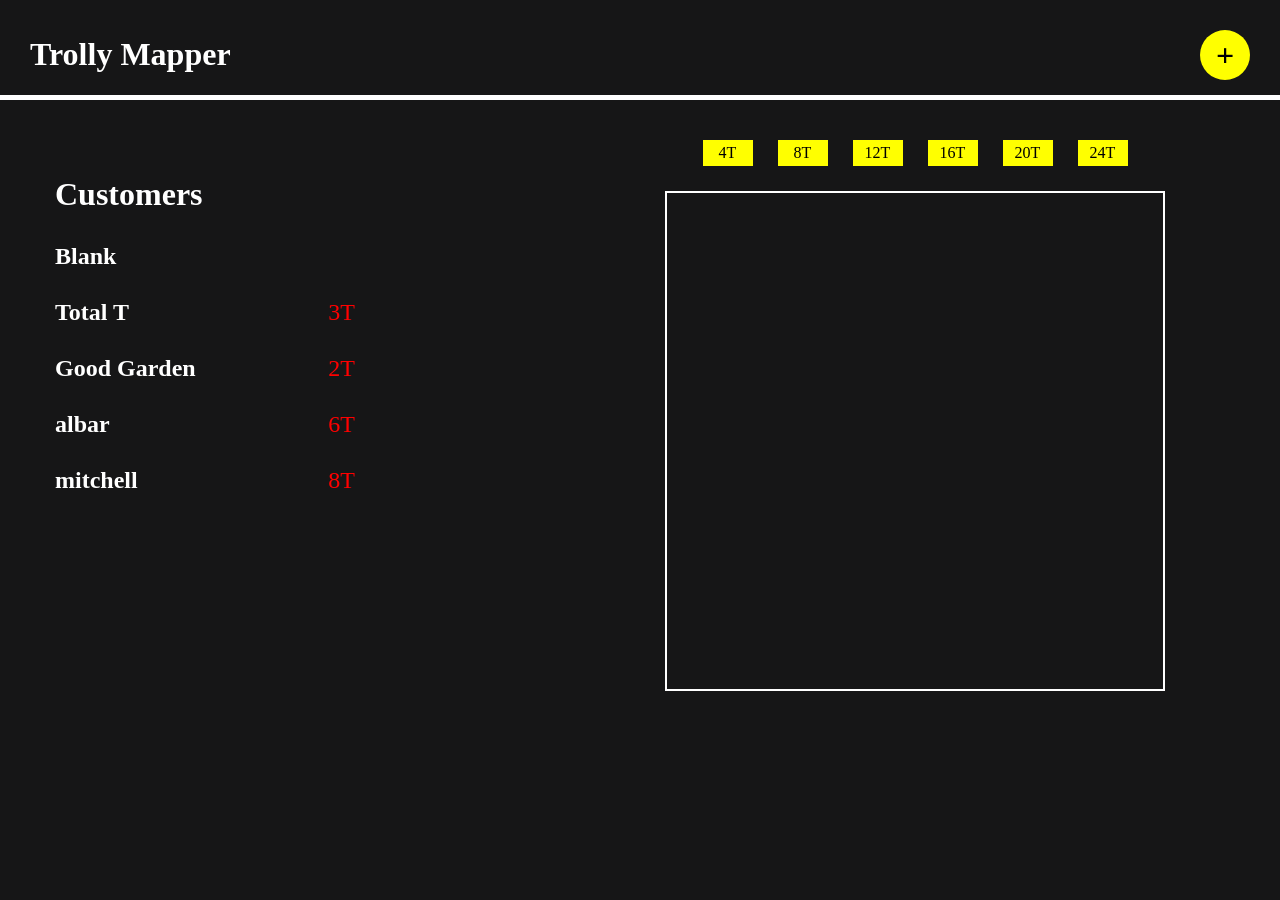
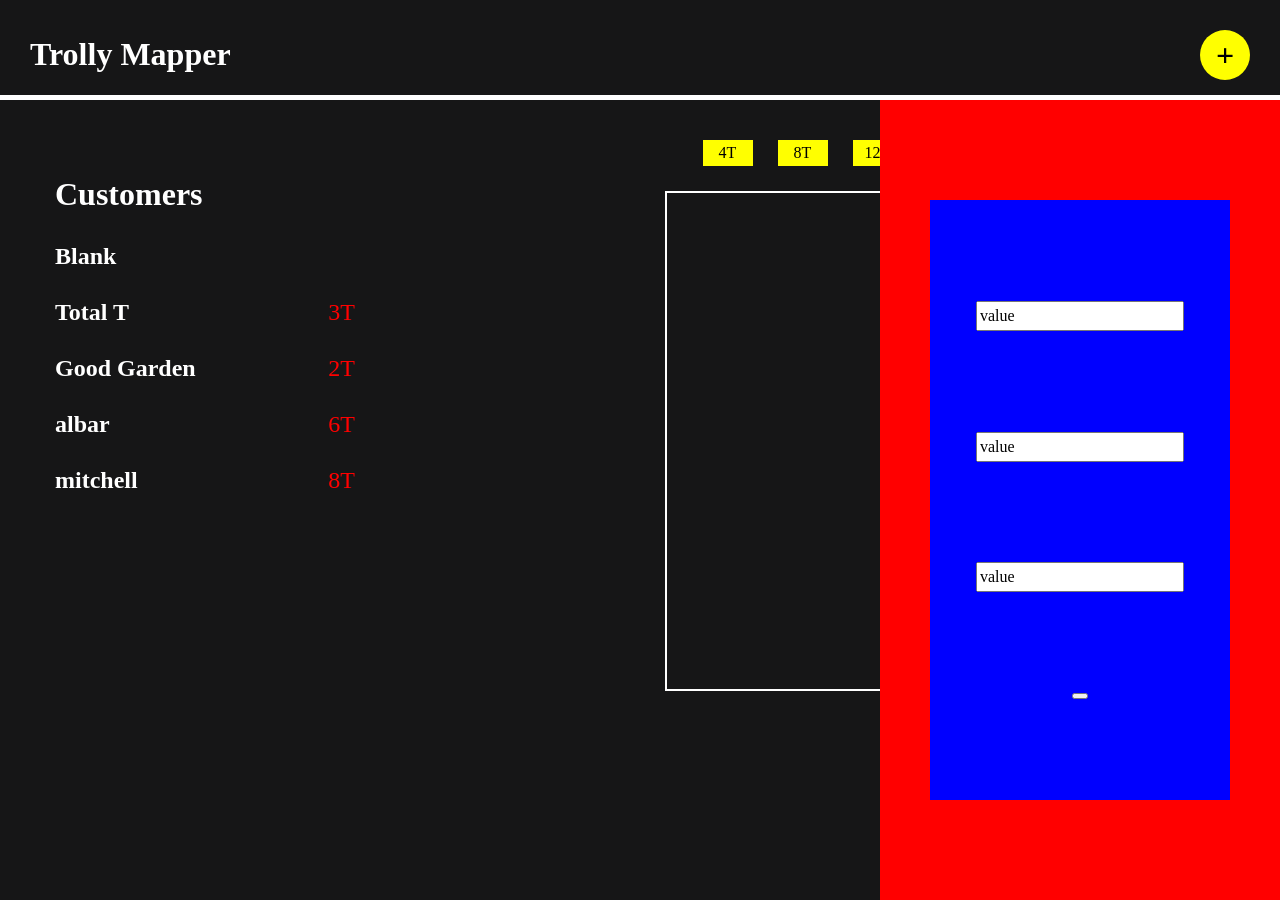
Before and after one commit to LGRV-alt/TrolleyMapper, a plain HTML site: page index.html in a window 1280 px wide. Before the commit the page ends 800 px from the top, so only its background shows below. Drawn offline with Linux system fonts and the light colour scheme.

Commit message:
started to make the form input for customer names and info

```diff
--- a/index.html
+++ b/index.html
@@ -7,10 +7,21 @@
     <link rel="stylesheet" href="style.css" />
   </head>
   <body>
+
     <nav class="nav_bar">
       <h1 class="nav_title">Trolly Mapper</h1>
       <button class="nav_button">+</button>
     </nav>
+    <div class="inputField">
+        <div class="inputMain">
+            <input type="text" name="name" id="uniqueID" value="value" />
+            <input type="text" name="name" id="uniqueID" value="value" />
+            <input type="text" name="name" id="uniqueID" value="value" />
+            <button></button>
+
+        </div>
+
+    </div>
 
     <div class="main_section">
       <div class="customer_info">
--- a/myscript.js
+++ b/myscript.js
@@ -6,13 +6,6 @@ const lorryMap = document.querySelector(".lorry_map");
 const customer = document.querySelectorAll(".customer_name");
 const mapBtn = document.querySelectorAll(".map_btn");
 const customerInfo = document.querySelector(".customer_info");
-
-lorryMap.addEventListener("click", (event) => {
-  console.log(event);
-  if (event.target == div.map_box) {
-    console.log("box");
-  }
-});
 
 mapBtn.forEach((el) => {
   el.addEventListener("click", (event) => {
@@ -86,6 +79,11 @@ function createCustomer(obj) {
   });
 }
 
+function captureCustomer() {
+  let name = document.querySelector("#name");
+  console.log(name.value);
+}
+
 function customerInput(name, trollies) {
   this.name = name;
   this.trollies = trollies;
--- a/style.css
+++ b/style.css
@@ -81,6 +81,27 @@ body {
   background-color: black;
   color: yellow;
   cursor: pointer;
+}
+
+.inputField {
+  position: absolute;
+  right: 0;
+  height: 100%;
+  background-color: red;
+  min-width: 400px;
+  display: flex;
+  justify-content: center;
+  align-items: center;
+}
+
+.inputMain {
+  width: 300px;
+  height: 600px;
+  background-color: blue;
+  display: flex;
+  flex-direction: column;
+  justify-content: space-evenly;
+  align-items: center;
 }
 
 .main_section {
```
